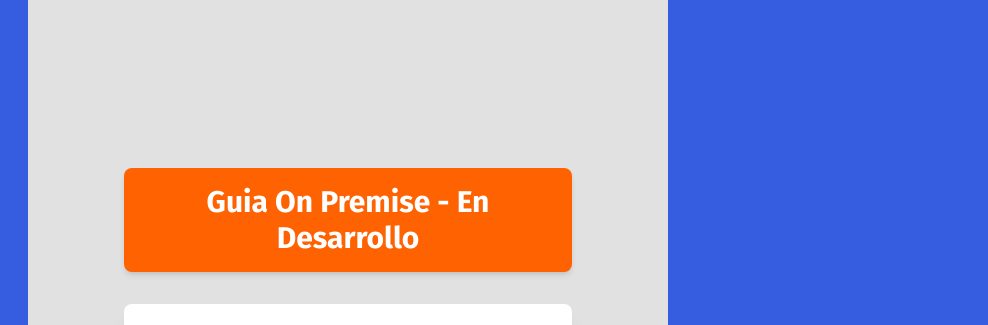
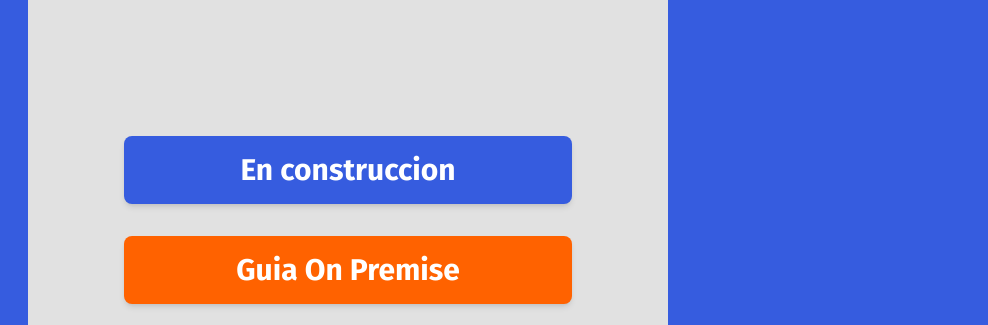
Before and after one commit to jandaio/quilmes.guiaonpremise, a plain HTML site: page upload.html in a window 1280 px wide. Shown: the top 325 px of the page, 292-1280 px from the left. Drawn offline with Linux system fonts and the light colour scheme.

Commit message:
En constriccion div cartel

```diff
--- a/upload.html
+++ b/upload.html
@@ -24,9 +24,12 @@
   <!-- Center - Light gray with form -->
   <div class="bg-light-gray w-full md:w-1/2 flex flex-col justify-center items-center p-8 md:min-h-screen">
     <div class="w-full max-w-md">
+      <div class="bg-primary-blue rounded-lg p-4 mb-8 shadow-md">
+        <h1 class="text-white text-2xl md:text-3xl font-bold text-center">En construccion</h1>
+      </div>
       <!-- Title -->
       <div class="bg-light-orange rounded-lg p-4 mb-8 shadow-md">
-        <h1 class="text-white text-2xl md:text-3xl font-bold text-center">Guia On Premise - En Desarrollo</h1>
+        <h1 class="text-white text-2xl md:text-3xl font-bold text-center">Guia On Premise</h1>
       </div>
 
 
```
